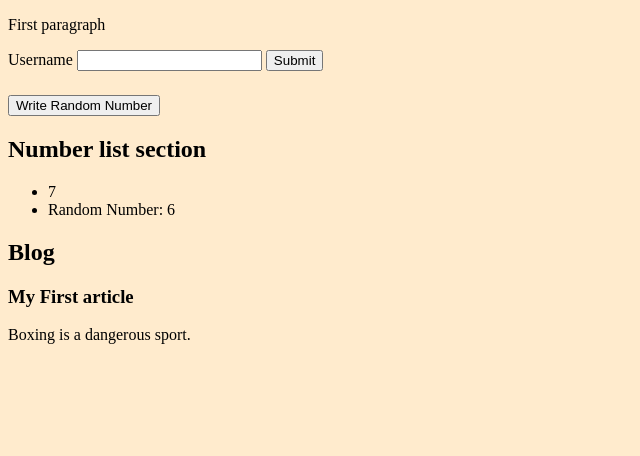
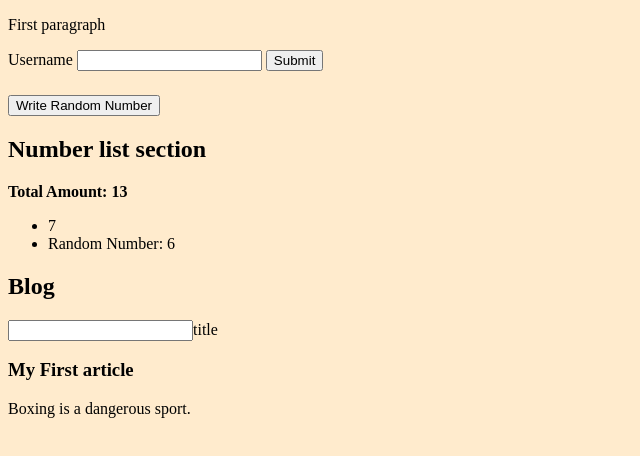
Before and after one commit to AD-FEND/trialbyfire, a plain HTML site: page index.html in a window 1280 px wide. Both pictures are taken after a click on the button "Write Random Number". Shown: the whole page, without its empty margins (0-640 px from the left). Drawn offline with Linux system fonts and the light colour scheme.

Commit message:
Total sum

```diff
--- a/index.html
+++ b/index.html
@@ -20,12 +20,16 @@
 
     <section>
         <h2>Number list section</h2>
+        <p id="total-amount">Total: 7</p>
         <ul id="numbered-list">
             <li>7</li>
         </ul>
     </section>
     <section>
         <h2>Blog</h2>
+        <form action="">
+            <input type="text"/>title</label>
+        </form>
         <article>
             <h3>My First article</h3>
             <p>Boxing is a dangerous sport.</p>
--- a/index.js
+++ b/index.js
@@ -15,5 +15,23 @@ function appendNumberToNumberList() {
     newListItem.textContent = `Random Number: ${randomNumber}`;
     const numberedList = document.getElementById("numbered-list");
     numberedList.appendChild(newListItem);
+
+    // Update the total.
+    let currentSum = 0
+    const listItems = document.querySelectorAll("#numbered-list li")
+    for (let i = 0; i < listItems.length; i++) {
+        const splitText = listItems[i].textContent.split(":")
+        const lastIndex = splitText.length-1;
+        const numberText = splitText[lastIndex].trim();
+        const numberValue = parseInt(numberText);
+        currentSum += numberValue;
+
+        console.log({currentSum,numberValue})
+    }
+
+
+    const elTotalAmountParagraph = document.querySelector("#total-amount");
+    elTotalAmountParagraph.textContent = `Total Amount: ${currentSum}`;
+
 }
 // Get the random number to come under the number list section.
--- a/style.css
+++ b/style.css
@@ -10,3 +10,7 @@ h1{
 body{
     background-color: blanchedalmond;
 }
+
+#total-amount {
+    font-weight: 700;
+}
```
